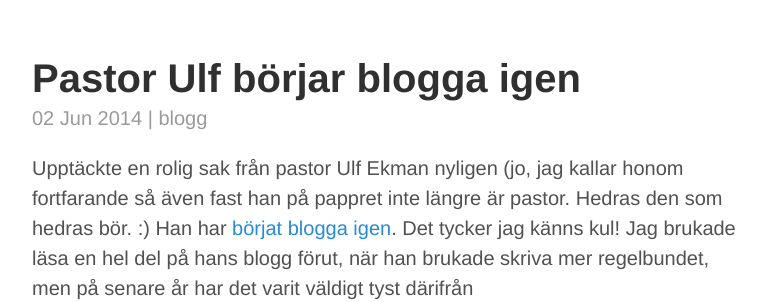
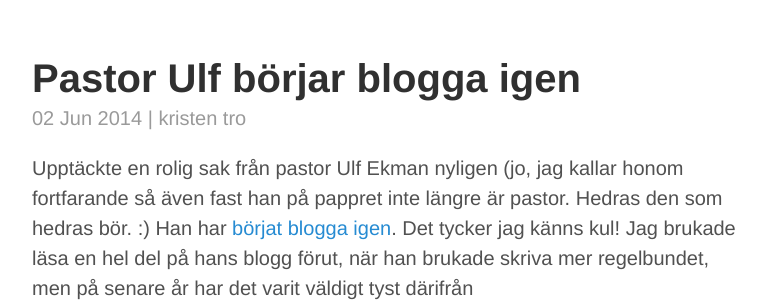
Before and after one commit to perlun/perlun.eu.org, a Jekyll site: the page built from index.html, in a window 1280 px wide and 900 px high, scrolled down 715 px. Shown: the part 153-455 px from the top of the window, without its empty margins (248-1026 px from the left). Built offline with Jekyll 4.4.1, drawn with Linux system fonts in a browser that asks for light colours; Markdown is read by kramdown in place of the engine named in the settings; the list of posts is cut into pages by our own code.

Commit message:
Fixed the category for one blog posting.

```diff
--- a/_posts/2014-06-02-pastor-ulf-borjar-blogga-igen.md
+++ b/_posts/2014-06-02-pastor-ulf-borjar-blogga-igen.md
@@ -1,7 +1,8 @@
 ---
 layout: post
 title:  "Pastor Ulf börjar blogga igen"
-categories: blogg
+categories:
+- kristen tro
 ---
 
 Upptäckte en rolig sak från pastor Ulf Ekman nyligen (jo, jag kallar honom fortfarande så även fast han på pappret inte längre är pastor. Hedras den som hedras bör. :) Han har [börjat blogga igen](http://ulfekman.nu/2014/05/27/dags-att-komma-igang-igen). Det tycker jag känns kul! Jag brukade läsa en hel del på hans blogg förut, när han brukade skriva mer regelbundet, men på senare år har det varit väldigt tyst därifrån
```
